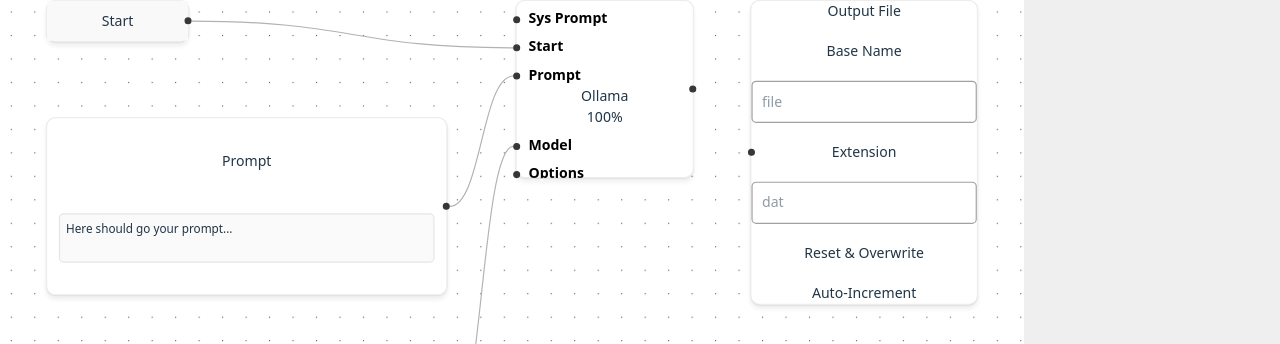
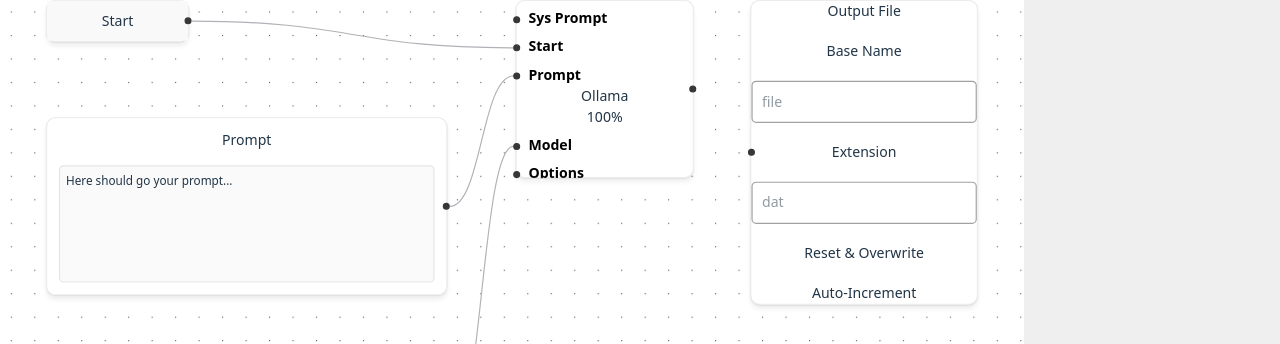
Before and after one commit to ask0ldd/FlowTest, a React (Vite) app: page /spita in a window 1280 px wide. Shown: the part 135-479 px from the top of the page. Built offline with nearby package versions, Linux system fonts and the light colour scheme; no server answers.

Commit message:
*edit* front / prompt node styling

```diff
--- a/src/customNodes/osspitaflow/PromptNode.tsx
+++ b/src/customNodes/osspitaflow/PromptNode.tsx
@@ -12,9 +12,9 @@ export default function PromptNode(){
     }
 
     return(
-        <div className="node p-[10px] w-[340px]">
+        <div className="node p-[10px] w-[340px] h-fit gap-y-[0.75rem]">
             <label>Prompt</label>
-            <textarea onFocus={handleTextareaFirstFocus} defaultValue={defaultPromptValue} className="resize-none border-1 border-neutral-200 p-[5px] rounded-sm bg-neutral-50 text-[10px] w-full focus:outline-none focus:border-blue-400"/>
+            <textarea onFocus={handleTextareaFirstFocus} rows={8} defaultValue={defaultPromptValue} className="resize-none border-1 border-neutral-200 p-[5px] rounded-sm bg-neutral-50 text-[10px] w-full focus:outline-none focus:border-blue-400"/>
             <Handle
                 type="source"
                 position={Position.Right}
```
